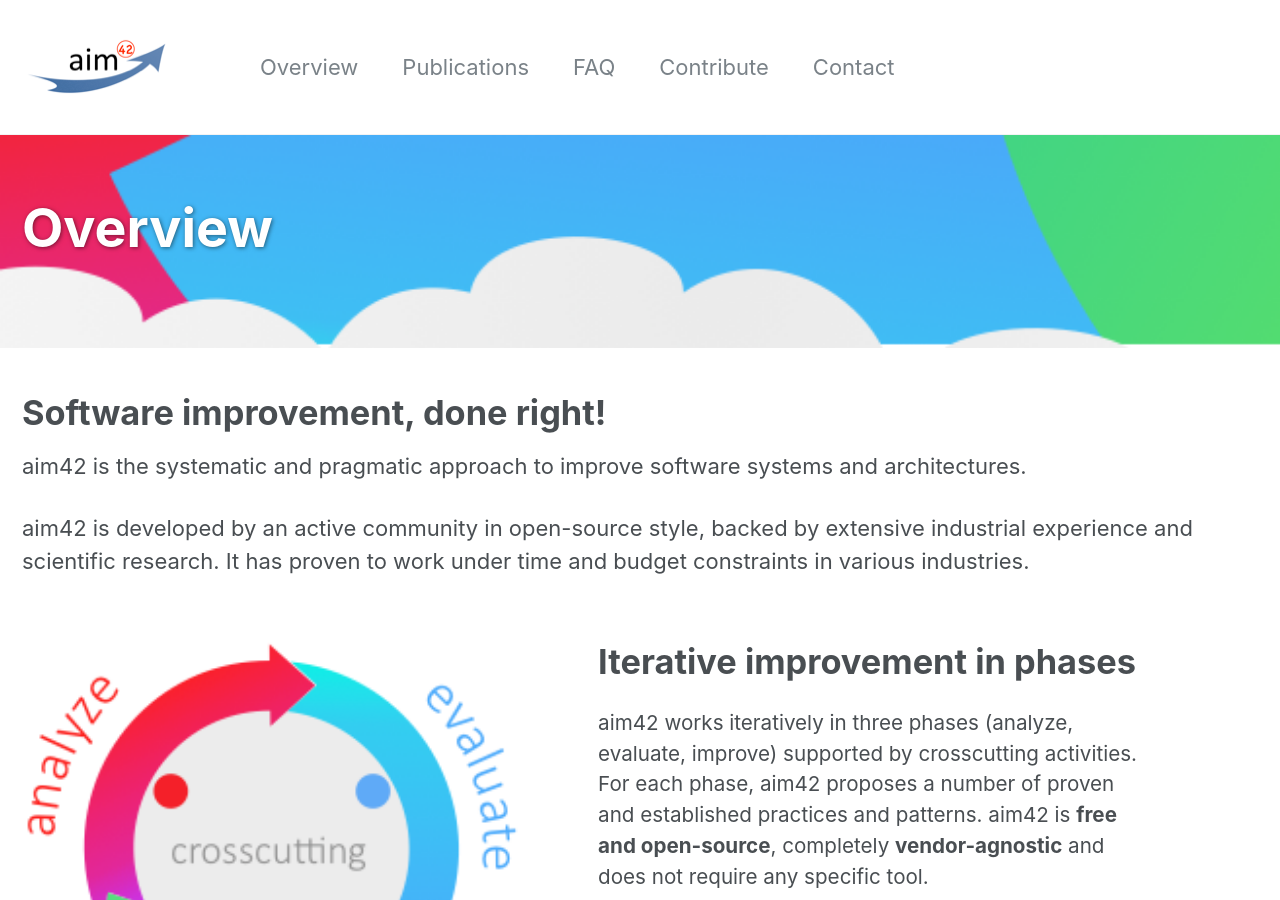
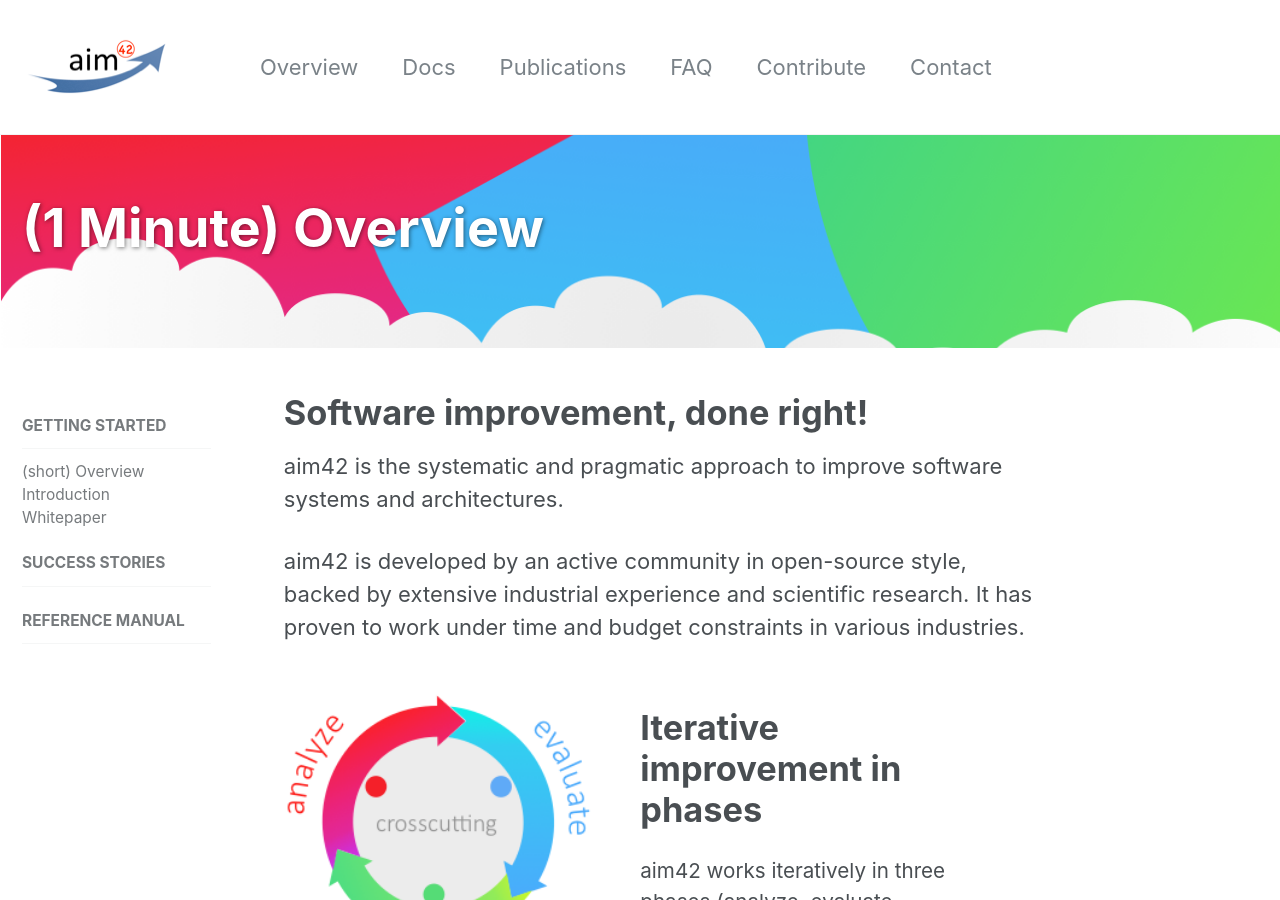
Before and after one commit to aim42/aim42.org-site, a Jekyll site: the page built from _pages/overview.md, in a window 1280 px wide and 900 px high. Built offline with Jekyll 4.4.1, drawn with Linux system fonts in a browser that asks for light colours.

Commit message:
minor updates, enhanced navigation, more consistent splash-image, first downloadable article

```diff
--- a/_data/navigation.yml
+++ b/_data/navigation.yml
@@ -2,8 +2,8 @@
 main:
   - title: "Overview"
     url: /overview
-##  - title: "Apply"
-##    url: /apply
+  - title: "Docs"
+    url: /docs
   - title: "Publications"
     url: /publications
   - title: "FAQ"
@@ -12,3 +12,17 @@ main:
     url: /contribute
   - title: "Contact"
     url: /contact
+
+docs:
+  - title: Getting Started
+    children:
+      - title: "(short) Overview"
+        url: /overview/
+      - title: "Introduction"
+        url: /introduction/
+      - title: "Whitepaper"
+        url: /
+  - title: "Success Stories"
+    url: /success-stories
+  - title: "Reference manual"
+    url: http://aim42.github.io
--- a/_pages/overview.md
+++ b/_pages/overview.md
@@ -1,10 +1,13 @@
 ---
-title: Overview
-layout: splash
+title: (1 Minute) Overview
+layout: single
 header:
-  overlay_image: /images/aim42-splash-slim.png
+  overlay_image: /images/aim42-splash.png
   excerpt: "**Software improvement,<br>done right**"
 permalink: /overview
+sidebar:
+        nav: "docs"
+
 
 
 feature_phases:
@@ -58,6 +61,3 @@ aim42 is developed by an active community in open-source style, backed by extens
 {% include feature_row id="feature_improve" type="right" %}
 
 {% include feature_row id="feature_crosscutting" type="center" %}
-
-
-![](/images/aim42-overview.png)
```
Also changed, not shown: _pages/docs.md (added, +38 -0 lines), _pages/home.md (+10 -27 lines), _pages/publications.md (+22 -1 lines), 1 other file.
